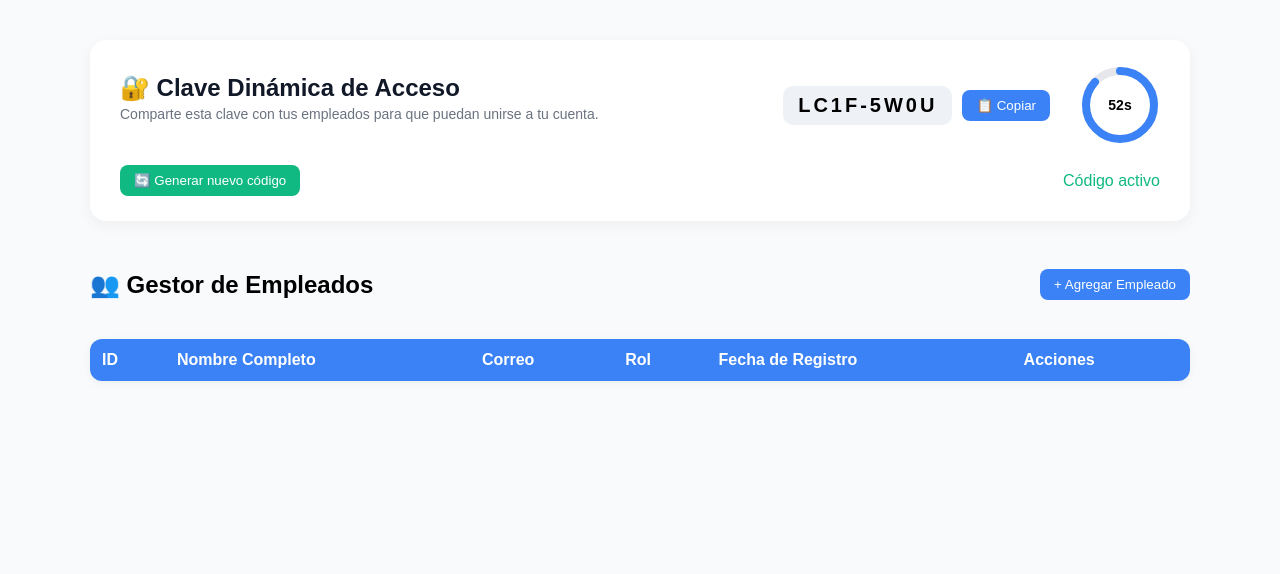
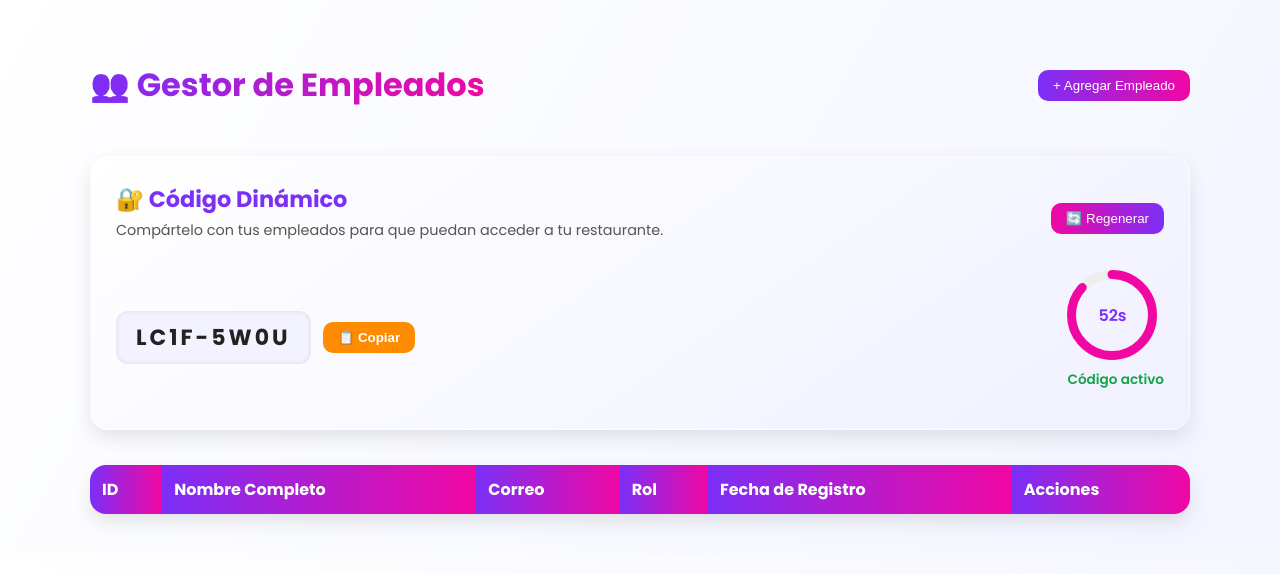
Before and after one commit to JuanEstebanAparicio/DelixSystem, a PHP site: page /app/pages/gestor_empleado/view/gestor_empleados.php in a window 1280 px wide. Shown: the top 574 px of the page. Run offline with PHP 8.4, Linux system fonts and the light colour scheme; lists and menus that the app fills with data are empty.

Commit message:
nuevo diseño

```diff
--- a/app/pages/gestor_empleado/css/gestor_empleados.css
+++ b/app/pages/gestor_empleado/css/gestor_empleados.css
@@ -1,95 +1,156 @@
+@import url('https://fonts.googleapis.com/css2?family=Poppins:wght@400;500;600;700&display=swap');
+
+:root {
+  --color-primary: #7b2ff7;
+  --color-secondary: #f107a3;
+  --color-accent: #ff8c00;
+  --color-bg: #f9fafc;
+  --color-text: #222;
+  --shadow: 0 8px 20px rgba(0, 0, 0, 0.1);
+}
+
 body {
-  font-family: 'Poppins', sans-serif;
-  background: #f8fafc;
+  font-family: "Poppins", sans-serif;
+  background: linear-gradient(120deg, #fff, #f3f5ff);
+  color: var(--color-text);
   margin: 0;
   padding: 40px;
+  overflow-x: hidden;
 }
 
-.container {
+.page-wrapper {
   max-width: 1100px;
   margin: auto;
 }
 
-/* ======= TARJETA DEL CÓDIGO ======= */
-.codigo-dinamico-card {
-  background: #fff;
-  border-radius: 16px;
-  box-shadow: 0 4px 15px rgba(0,0,0,0.05);
-  padding: 25px 30px;
-  margin-bottom: 30px;
-  display: grid;
-  grid-template-columns: 1fr auto;
-  gap: 20px;
+/* ===== HEADER ===== */
+.main-header {
+  display: flex;
+  justify-content: space-between;
   align-items: center;
+  margin-bottom: 25px;
 }
 
-.codigo-header h2 {
-  margin: 0;
-  color: #111827;
+.main-header h1 {
+  background: linear-gradient(90deg, var(--color-primary), var(--color-secondary));
+  -webkit-background-clip: text;
+  -webkit-text-fill-color: transparent;
+  font-weight: 700;
 }
 
-.codigo-header p {
-  color: #6b7280;
+/* ===== CÓDIGO DINÁMICO ===== */
+.codigo-card {
+  background: linear-gradient(145deg, rgba(255,255,255,0.95), rgba(240,240,255,0.95));
+  border-radius: 18px;
+  box-shadow: var(--shadow);
+  padding: 25px;
+  margin-bottom: 35px;
+  backdrop-filter: blur(8px);
+  border: 1px solid rgba(255,255,255,0.5);
+}
+
+.card-header {
+  display: flex;
+  justify-content: space-between;
+  align-items: center;
+  margin-bottom: 15px;
+}
+
+.card-header h2 {
+  font-size: 1.4rem;
+  margin: 0;
+  color: var(--color-primary);
+}
+
+.card-header p {
+  font-size: 0.9rem;
+  color: #555;
   margin-top: 4px;
-  font-size: 14px;
 }
 
 .codigo-body {
   display: flex;
+  justify-content: space-between;
   align-items: center;
-  gap: 30px;
 }
 
-.codigo-display {
+.codigo-box {
   display: flex;
   align-items: center;
-  gap: 10px;
+  gap: 12px;
 }
 
-.codigo {
-  font-size: 20px;
+#codigoDinamico {
+  font-size: 22px;
   font-weight: bold;
-  background: #eef1f6;
+  background: #f2f3ff;
+  padding: 10px 20px;
+  border-radius: 12px;
+  letter-spacing: 3px;
+  box-shadow: inset 0 0 5px rgba(0,0,0,0.1);
+}
+
+.btn {
+  cursor: pointer;
+  border: none;
+  font-weight: 500;
+  border-radius: 10px;
   padding: 8px 15px;
-  border-radius: 10px;
-  letter-spacing: 3px;
-  min-width: 120px;
-  display: inline-block;
-  text-align: center;
+  transition: 0.3s;
+}
+
+.btn-primary {
+  background: linear-gradient(90deg, var(--color-primary), var(--color-secondary));
+  color: white;
+}
+.btn-primary:hover {
+  opacity: 0.85;
 }
 
 .btn-copiar {
-  background: #3b82f6;
+  background: var(--color-accent);
   color: white;
-  border: none;
-  padding: 8px 14px;
-  border-radius: 8px;
-  cursor: pointer;
-  transition: 0.3s;
+  font-weight: 600;
 }
 .btn-copiar:hover {
-  background: #2563eb;
+  background: #ff6500;
 }
 
-.codigo-timer {
+.btn-nuevo {
+  background: linear-gradient(90deg, var(--color-secondary), var(--color-primary));
+  color: white;
+}
+.btn-nuevo:hover {
+  opacity: 0.9;
+}
+
+/* Timer */
+.timer-box {
+  text-align: center;
   position: relative;
-  width: 80px;
-  height: 80px;
 }
-.countdown-ring {
+.ring {
+  position: relative;
+  width: 90px;
+  height: 90px;
+}
+.ring svg {
   transform: rotate(-90deg);
+  width: 100%;
+  height: 100%;
 }
-.ring-bg {
+.ring circle {
   fill: none;
-  stroke: #e5e7eb;
-  stroke-width: 8;
+  stroke-width: 10;
+  stroke-linecap: round;
 }
-.ring-progress {
-  fill: none;
-  stroke: #3b82f6;
-  stroke-width: 8;
-  stroke-linecap: round;
-  stroke-dasharray: 213.628;
+.bg {
+  stroke: #eee;
+}
+.progress {
+  stroke: url(#gradiente) var(--color-primary);
+  stroke: var(--color-secondary);
+  stroke-dasharray: 283;
   stroke-dashoffset: 0;
   transition: stroke-dashoffset 1s linear;
 }
@@ -99,53 +160,33 @@ body {
   left: 50%;
   transform: translate(-50%, -50%);
   font-weight: 600;
-  font-size: 14px;
+  color: var(--color-primary);
 }
 
-.codigo-footer {
-  grid-column: 1 / -1;
-  display: flex;
-  align-items: center;
-  justify-content: space-between;
+.estado {
+  margin-top: 10px;
+  font-size: 0.85rem;
+  font-weight: 600;
+}
+.estado.activo {
+  color: #16a34a;
+}
+.estado.expirado {
+  color: #ef4444;
 }
 
-.btn-nuevo {
-  background: #10b981;
-  color: white;
-  border: none;
-  padding: 8px 18px;
-  border-radius: 8px;
-  cursor: pointer;
-  transition: 0.3s;
-}
-.btn-nuevo:hover {
-  background: #059669;
-}
-.estado {
-  font-weight: 500;
-  color: #10b981;
-  margin: 0;
-}
-
-/* ======= TABLA ======= */
-.header {
-  display: flex;
-  justify-content: space-between;
-  align-items: center;
-  margin-bottom: 20px;
-}
-
+/* ===== TABLA ===== */
 .tabla-empleados {
   width: 100%;
   border-collapse: collapse;
-  background: #fff;
-  border-radius: 12px;
+  background: white;
+  border-radius: 16px;
+  box-shadow: var(--shadow);
   overflow: hidden;
-  box-shadow: 0 2px 10px rgba(0,0,0,0.05);
 }
 
 .tabla-empleados th {
-  background: #3b82f6;
+  background: linear-gradient(90deg, var(--color-primary), var(--color-secondary));
   color: white;
   text-align: left;
   padding: 12px;
@@ -155,50 +196,34 @@ body {
   border-bottom: 1px solid #e5e7eb;
 }
 .tabla-empleados tr:hover {
-  background: #f3f4f6;
+  background: #f9f9ff;
 }
 
-/* ======= MODAL ======= */
+/* ===== MODAL ===== */
 .modal {
   position: fixed;
   inset: 0;
+  background: rgba(0,0,0,0.4);
   display: flex;
   justify-content: center;
   align-items: center;
-  background: rgba(0,0,0,0.4);
 }
-.modal.hidden {
-  display: none;
-}
+.modal.hidden { display: none; }
+
 .modal-content {
-  background: #fff;
+  background: white;
   padding: 25px;
-  border-radius: 10px;
+  border-radius: 15px;
   width: 400px;
+  box-shadow: var(--shadow);
+  animation: fadeIn 0.3s ease;
 }
 .modal-actions {
   display: flex;
   justify-content: space-between;
   margin-top: 15px;
 }
-.btn {
-  border: none;
-  cursor: pointer;
-  border-radius: 8px;
-  padding: 8px 14px;
-  font-weight: 500;
+@keyframes fadeIn {
+  from {opacity: 0; transform: scale(0.9);}
+  to {opacity: 1; transform: scale(1);}
 }
-.btn-primary {
-  background: #3b82f6;
-  color: white;
-}
-.btn-primary:hover {
-  background: #2563eb;
-}
-.btn-secondary {
-  background: #9ca3af;
-  color: white;
-}
-.btn-secondary:hover {
-  background: #6b7280;
-}
--- a/app/pages/gestor_empleado/js/empleados.js
+++ b/app/pages/gestor_empleado/js/empleados.js
@@ -1,14 +1,13 @@
 document.addEventListener("DOMContentLoaded", () => {
-  /* ========== CLAVE DINÁMICA ========== */
   const codigoEl = document.getElementById("codigoDinamico");
   const copiarBtn = document.getElementById("copiarCodigo");
   const nuevoBtn = document.getElementById("nuevoCodigo");
   const timerText = document.getElementById("timerText");
-  const ring = document.querySelector(".ring-progress");
+  const ring = document.querySelector(".progress");
   const estado = document.getElementById("estadoCodigo");
 
   let tiempo = 60;
-  const circunferencia = 213.628;
+  const circ = 283;
   let timer;
 
   const generarCodigo = () => {
@@ -24,11 +23,12 @@ document.addEventListener("DOMContentLoaded", () => {
     tiempo = 60;
     ring.style.strokeDashoffset = 0;
     estado.textContent = "Código activo";
-    estado.style.color = "#10b981";
+    estado.classList.remove("expirado");
+    estado.classList.add("activo");
 
     timer = setInterval(() => {
       tiempo--;
-      const offset = circunferencia * (1 - tiempo / 60);
+      const offset = circ * (1 - tiempo / 60);
       ring.style.strokeDashoffset = offset;
       timerText.textContent = `${tiempo}s`;
 
@@ -36,7 +36,8 @@ document.addEventListener("DOMContentLoaded", () => {
         clearInterval(timer);
         codigoEl.textContent = "••••••••";
         estado.textContent = "Código expirado";
-        estado.style.color = "#ef4444";
+        estado.classList.remove("activo");
+        estado.classList.add("expirado");
       }
     }, 1000);
   };
@@ -55,6 +56,5 @@ document.addEventListener("DOMContentLoaded", () => {
 
   nuevoBtn.addEventListener("click", nuevoCodigo);
 
-  // Inicializar
   nuevoCodigo();
 });
--- a/app/pages/gestor_empleado/view/gestor_empleados.php
+++ b/app/pages/gestor_empleado/view/gestor_empleados.php
@@ -8,44 +8,45 @@
   <script defer src="../js/empleados.js"></script>
 </head>
 <body>
-  <section class="container">
-
-    <!-- ✅ TARJETA DEL CÓDIGO DINÁMICO -->
-    <section class="codigo-dinamico-card">
-      <div class="codigo-header">
-        <h2>🔐 Clave Dinámica de Acceso</h2>
-        <p>Comparte esta clave con tus empleados para que puedan unirse a tu cuenta.</p>
-      </div>
-
-      <div class="codigo-body">
-        <div class="codigo-display">
-          <span id="codigoDinamico" class="codigo">••••••••</span>
-          <button id="copiarCodigo" class="btn btn-copiar">📋 Copiar</button>
-        </div>
-
-        <div class="codigo-timer">
-          <svg class="countdown-ring" width="80" height="80">
-            <circle class="ring-bg" cx="40" cy="40" r="34" />
-            <circle class="ring-progress" cx="40" cy="40" r="34" />
-          </svg>
-          <div class="timer-text" id="timerText">60s</div>
-        </div>
-      </div>
-
-      <div class="codigo-footer">
-        <button id="nuevoCodigo" class="btn btn-nuevo">🔄 Generar nuevo código</button>
-        <p id="estadoCodigo" class="estado">Código activo</p>
-      </div>
-    </section>
-    <!-- FIN TARJETA -->
-
-    <!-- 🧍 GESTOR DE EMPLEADOS -->
-    <header class="header">
+  <div class="page-wrapper">
+    <header class="main-header">
       <h1>👥 Gestor de Empleados</h1>
       <button id="btnAddEmpleado" class="btn btn-primary">+ Agregar Empleado</button>
     </header>
 
-    <section class="table-container">
+    <!-- 🌟 BLOQUE DE CÓDIGO DINÁMICO -->
+    <section class="codigo-dinamico">
+      <div class="codigo-card">
+        <div class="card-header">
+          <div>
+            <h2>🔐 Código Dinámico</h2>
+            <p>Compártelo con tus empleados para que puedan acceder a tu restaurante.</p>
+          </div>
+          <button id="nuevoCodigo" class="btn btn-nuevo">🔄 Regenerar</button>
+        </div>
+
+        <div class="codigo-body">
+          <div class="codigo-box">
+            <span id="codigoDinamico">••••••••</span>
+            <button id="copiarCodigo" class="btn btn-copiar">📋 Copiar</button>
+          </div>
+
+          <div class="timer-box">
+            <div class="ring">
+              <svg viewBox="0 0 100 100">
+                <circle cx="50" cy="50" r="45" class="bg" />
+                <circle cx="50" cy="50" r="45" class="progress" />
+              </svg>
+              <div id="timerText" class="timer-text">60s</div>
+            </div>
+            <p id="estadoCodigo" class="estado activo">Código activo</p>
+          </div>
+        </div>
+      </div>
+    </section>
+
+    <!-- 🧾 TABLA DE EMPLEADOS -->
+    <section class="tabla-empleados-wrapper">
       <table id="tablaEmpleados" class="tabla-empleados">
         <thead>
           <tr>
@@ -57,28 +58,26 @@
             <th>Acciones</th>
           </tr>
         </thead>
-        <tbody>
-          <!-- JS insertará empleados aquí -->
-        </tbody>
+        <tbody></tbody>
       </table>
     </section>
-  </section>
+  </div>
 
-  <!-- Modal CRUD de empleado -->
+  <!-- Modal CRUD -->
   <div id="modalEmpleado" class="modal hidden">
     <div class="modal-content">
       <h2 id="modalTitle">Nuevo Empleado</h2>
       <form id="formEmpleado">
-        <input type="hidden" name="id" id="empleadoId" />
+        <input type="hidden" name="id" id="empleadoId">
 
         <label>Nombre Completo</label>
-        <input type="text" name="nombre" id="nombre" required />
+        <input type="text" name="nombre" id="nombre" required>
 
         <label>Correo</label>
-        <input type="email" name="correo" id="correo" required />
+        <input type="email" name="correo" id="correo" required>
 
         <label>Documento</label>
-        <input type="text" name="documento" id="documento" required />
+        <input type="text" name="documento" id="documento" required>
 
         <label>Rol</label>
         <select name="rol" id="rol" required>
```
